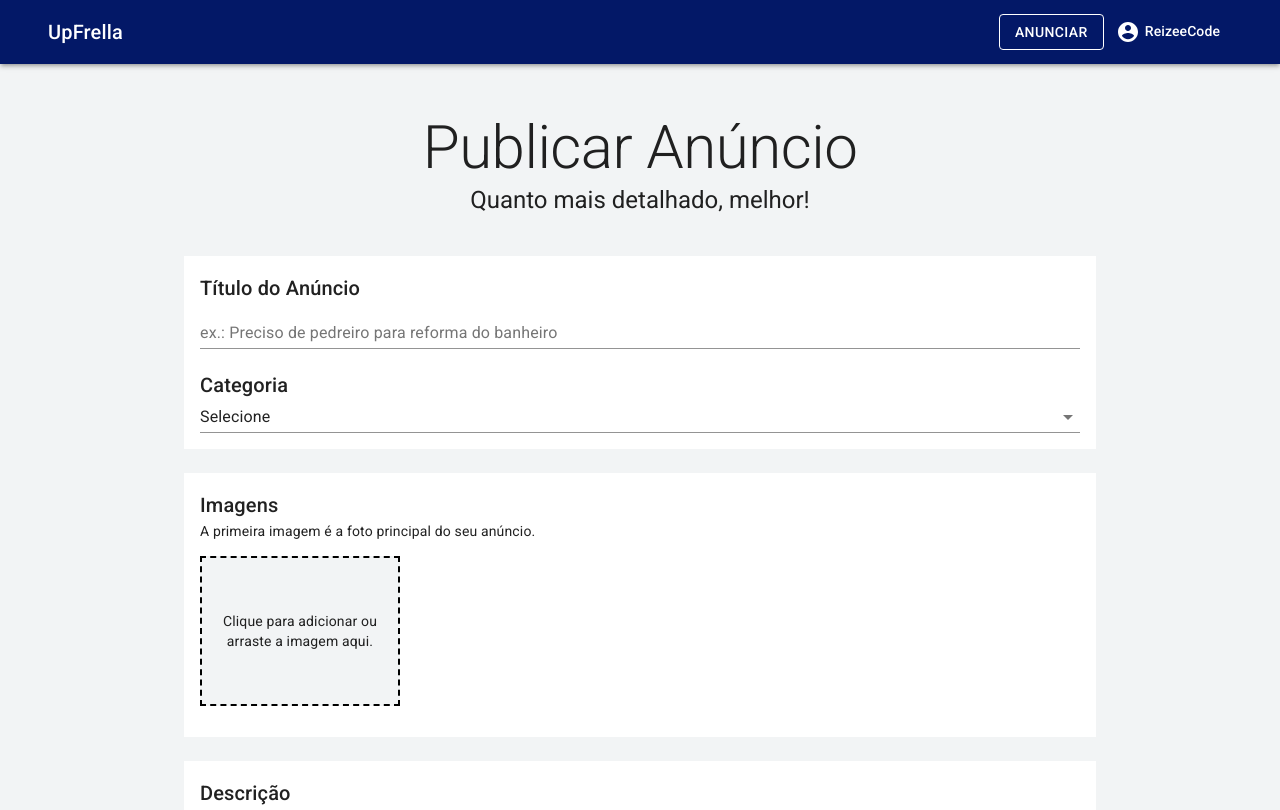
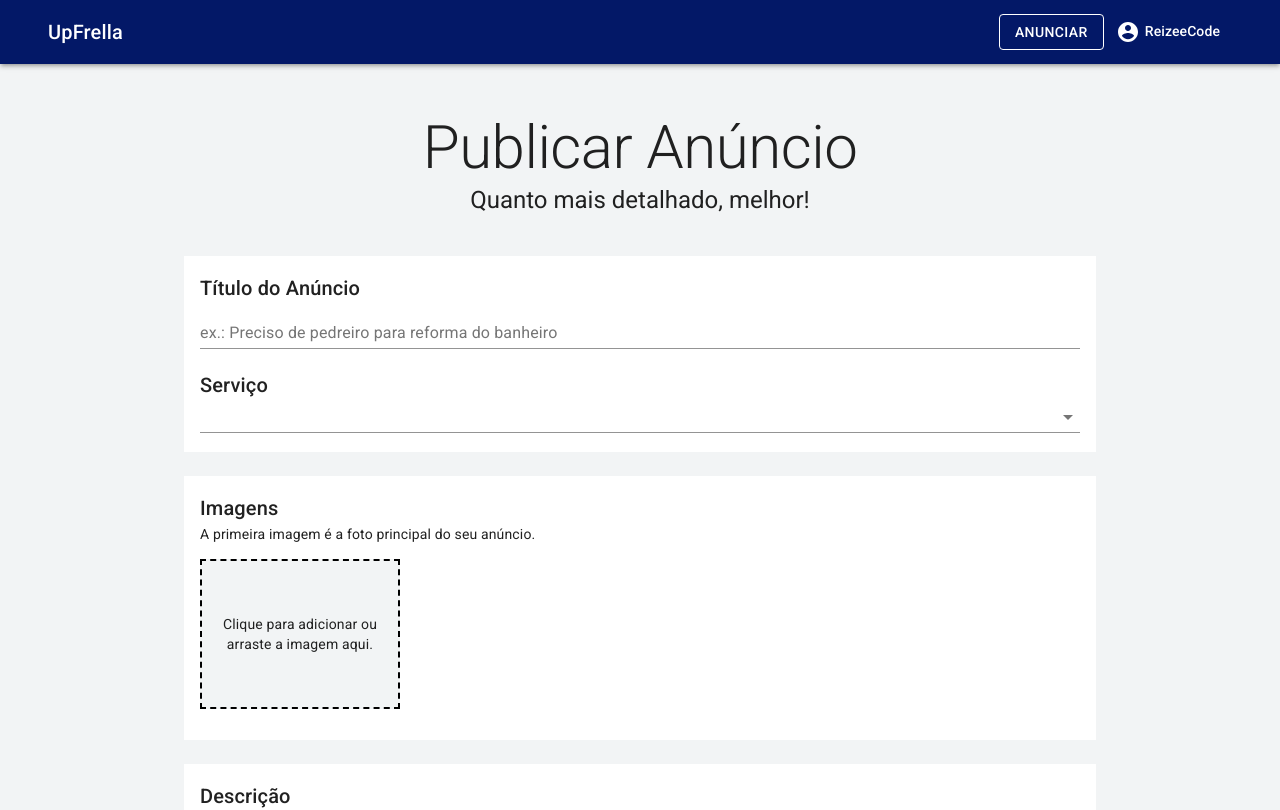
Before and after one commit to ReizeeCode/upfreela, a Next.js app: page /user/publish in a window 1280 px wide. Shown: the top 810 px of the page. Built offline with nearby package versions, Linux system fonts and the light colour scheme.

Commit message:
Troca do nome do campo de Categoria para Serviço + Validação do campo

```diff
--- a/pages/user/publish.js
+++ b/pages/user/publish.js
@@ -7,9 +7,12 @@ import {
   Button,
   Container,
   IconButton,
+  MenuItem,
   Select,
   TextField,
-  Typography
+  Typography,
+  FormControl,
+  FormHelperText
 } from '@material-ui/core'
 
 import { useDropzone } from 'react-dropzone'
@@ -84,7 +87,9 @@ const Publish = () => {
     title: yup.string()
       .min(6, 'Escreva um título com uma quantidade maior de caracteres')
       .max(100, 'Escreva um título com uma quantidade menor de caracteres')
-      .required('Campo obrigatório'),
+      .required('Obrigatório'),
+
+    nameService: yup.string().required('Obrigatório')
   })
 
   const classes = useStyles()
@@ -116,7 +121,8 @@ const Publish = () => {
     <TemplateDefault>
       <Formik
         initialValues={{
-          title: ''
+          title: '',
+          nameService: ''
         }} //valores iniciais
         validationSchema={validationSchema} //isto é uma função
         onSubmit={(values) => {
@@ -163,23 +169,25 @@ const Publish = () => {
 
                     <br /> <br />
                     <Typography component="h6" variant="h6" color="textPrimary">
-                      Categoria
+                      Serviço
                     </Typography>
-                    <Select
-                      native
-                      value=""
-                      fullWidth
-                      onChange={() => { }}
-                      inputProps={{
-                        name: 'age',
-                      }}
-                    >
-                      <option value="">Selecione</option>
-                      <option value={1}>Pintura</option>
-                      <option value={2}>Eletricista</option>
-                      <option value={3}>Pedreiro</option>
-                      <option value={4}>Encanador</option>
-                    </Select>
+                    <FormControl error={errors.nameService} fullWidth>
+                      <Select
+                        name="nameService"
+                        value={values.category}
+                        fullWidth
+                        onChange={handleChange}
+
+                      >
+                        <MenuItem value="Pintura">Pintura</MenuItem>
+                        <MenuItem value="Eletricista">Eletricista</MenuItem>
+                        <MenuItem value="Pedreiro">Pedreiro</MenuItem>
+                        <MenuItem value="Encanador">Encanador</MenuItem>
+                      </Select>
+                      <FormHelperText>
+                        { errors.nameService}
+                      </FormHelperText>
+                    </FormControl>
                   </Box>
                 </Container>
 
```
